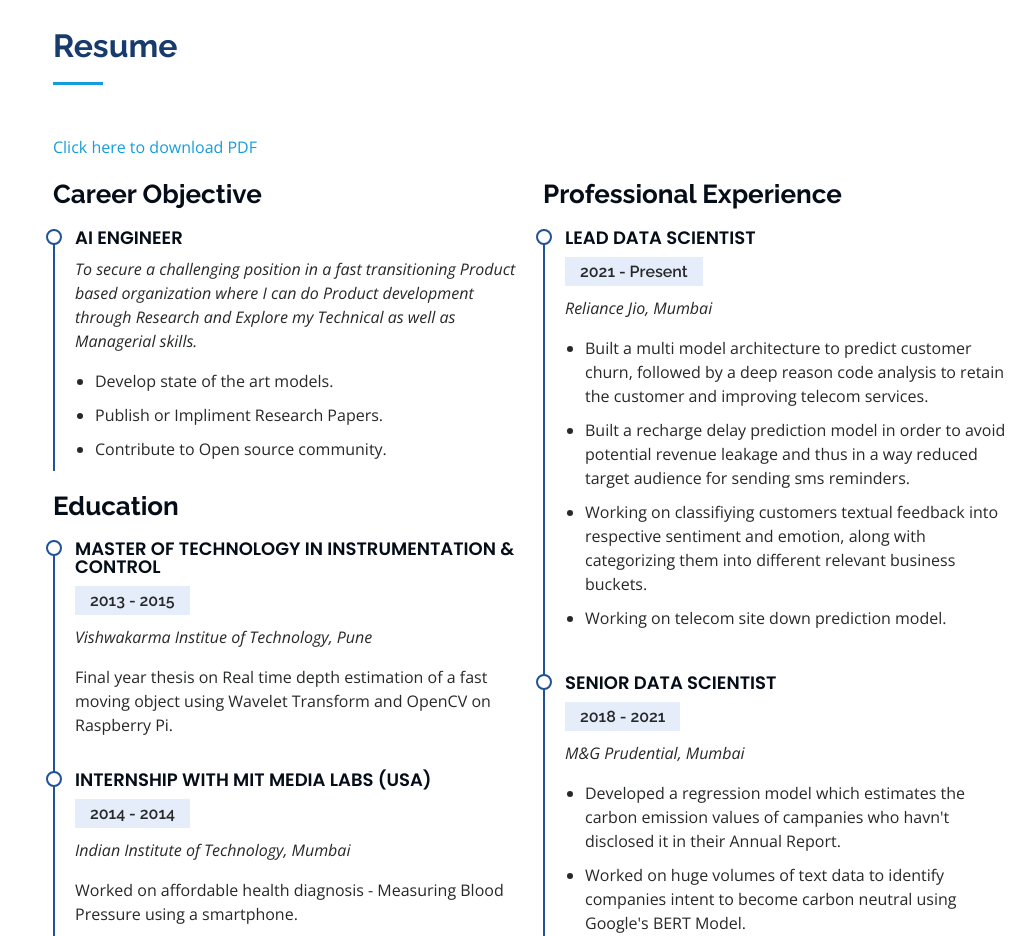
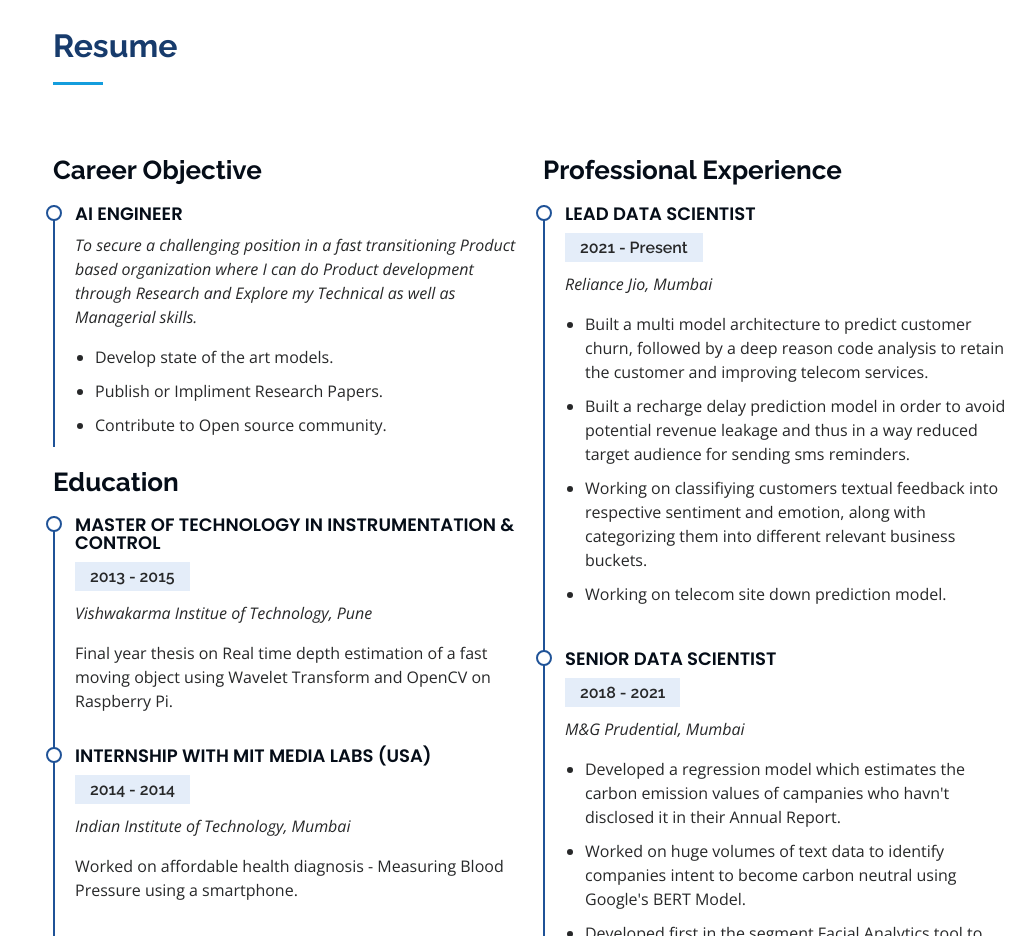
Before and after one commit to VINIT777/Profile, a plain HTML site: page index.html in a window 1280 px wide. Shown: the part 2700-3636 px from the top of the page, without its empty margins (259-1280 px from the left). Drawn offline with nearby package versions, Linux system fonts and the light colour scheme.

Commit message:
Update index.html

```diff
--- a/index.html
+++ b/index.html
@@ -256,7 +256,7 @@
         <div class="section-title">
           <h2>Resume</h2>
         </div>
-        <a href="./assets/resume/Vinit_Ganorkar_Resume_11-10-2023-18-13-21.pdf" target='_blank'>Click here to download PDF</a>
+        <!-- <a href="./assets/resume/Vinit_Ganorkar_Resume_11-10-2023-18-13-21.pdf" target='_blank'>Click here to download PDF</a> -->
         <div class="row">
           <div class="col-lg-6" data-aos="fade-up">
             <h3 class="resume-title">Career Objective</h3>
```
